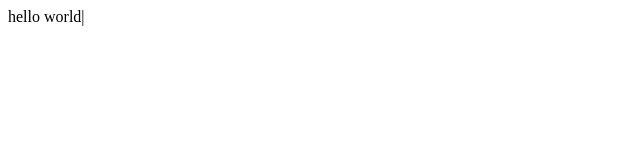
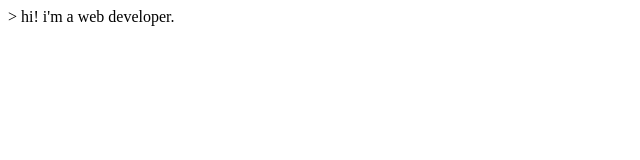
Before and after one commit to byio/benyang.io, a Gatsby app: page / in a window 1280 px wide. Shown: the top 160 px of the page, without its empty margins (0-640 px from the left). Built offline with nearby package versions, Linux system fonts and the light colour scheme.

Commit message:
pass cursor props to Typist component to tweak behavior of cursor, and pass text to be rendered in Typist inside of TextEditor component through a text prop

```diff
--- a/src/components/TextEditor.js
+++ b/src/components/TextEditor.js
@@ -2,13 +2,22 @@
 import Typist from 'react-typist';
 
 class TextEditor extends Component {
+
   render () {
     return (
       <div>
-        <Typist>hello world</Typist>
+        <Typist
+          cursor={{
+            hideWhenDone: true,
+            hideWhenDoneDelay: 0
+          }}
+        >
+          <span>> {this.props.text}</span>
+        </Typist>
       </div>
     );
   }
+
 }
 
 export default TextEditor;
--- a/src/pages/index.js
+++ b/src/pages/index.js
@@ -2,4 +2,10 @@
 
 import TextEditor from '../components/TextEditor';
 
-export default () => <TextEditor />
+const MESSAGE = {
+  INTRO: "hi! i\'m a web developer."
+};
+
+export default () => (
+  <TextEditor text={MESSAGE.INTRO} />
+);
```
